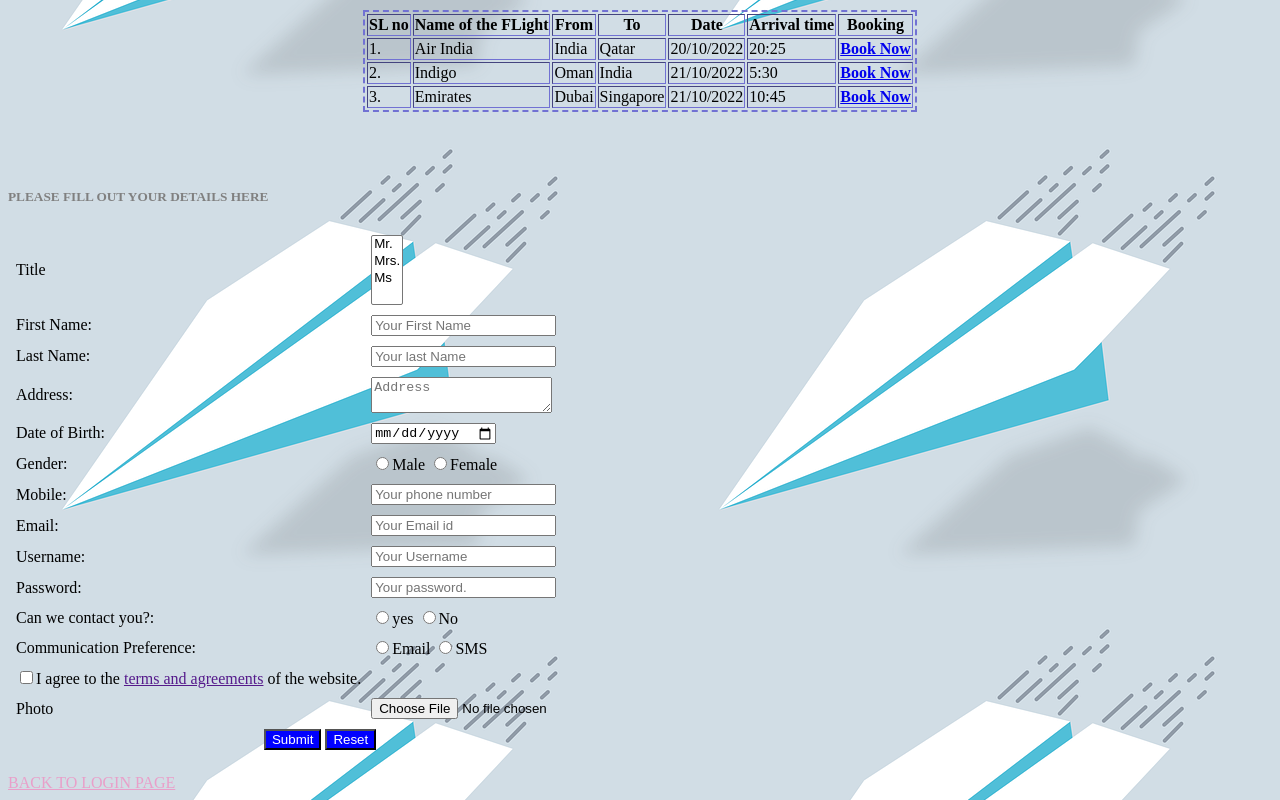
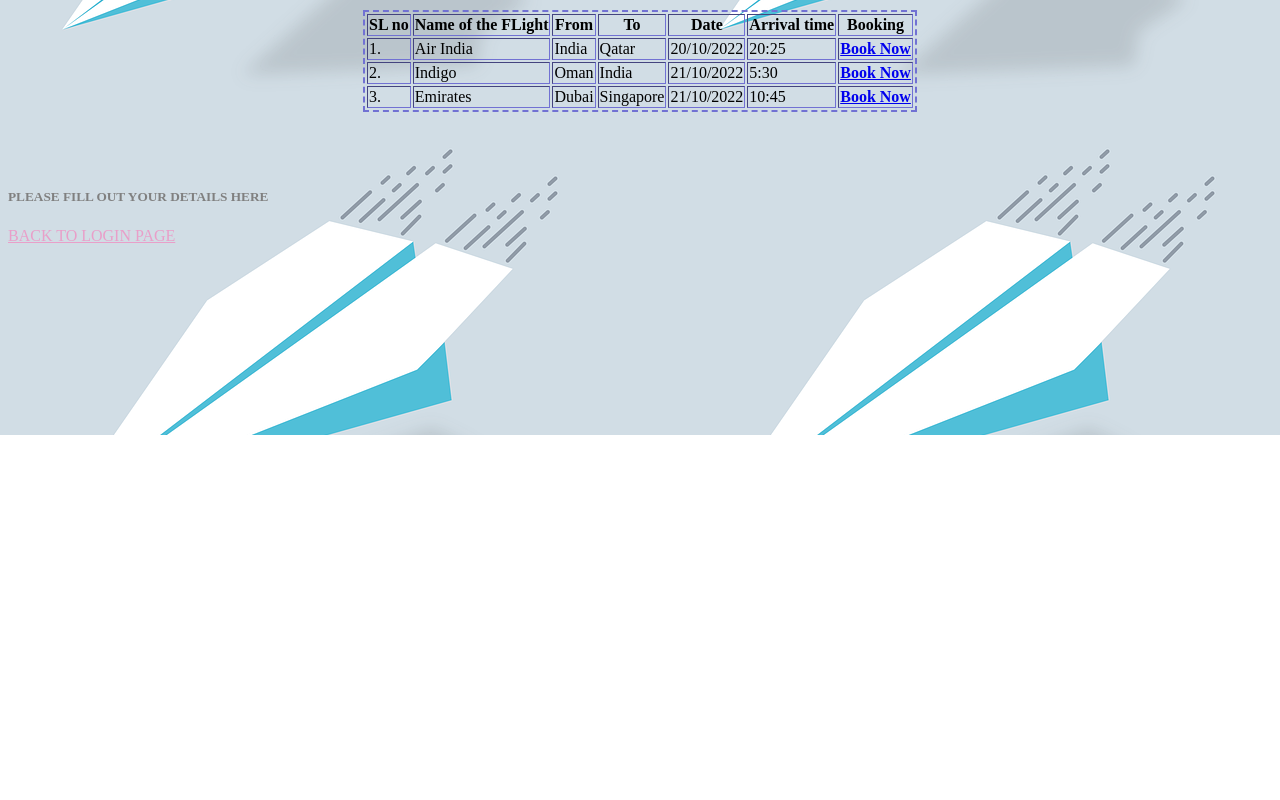
Before and after one commit to mariabenny/FBMS-2, a plain HTML site: page booking.html in a window 1280 px wide. Shown: the part 365-1165 px from the top of the page. After the commit the page ends 800 px from the top, so only its background shows below. Drawn offline with Linux system fonts and the light colour scheme.

Commit message:
first commit

```diff
--- a/booking.html
+++ b/booking.html
@@ -82,153 +82,6 @@
     <h5 style="color:grey">PLEASE FILL OUT YOUR DETAILS HERE</h5>
 
         <!-- form -->
-        <form action="print.html" method="POST">
-            <table cellspacing="6" cellpadding="2">
-                <tr>
-                    <td>
-                        <label for="title">Title</label>
-                    </td>
-                    <td>
-                        <select name="title" id="title" multiple>
-                            <option value="1" >Mr.</option>
-                            <option value="2" >Mrs.</option>
-                            <option value="3" >Ms</option>
-                         </select>
-                    </td>
-                </tr>
-
-                <tr>
-                    <td>
-                        <label for="first name">First Name:</label>
-                    </td>
-                    <td>
-                        <input  type="text" id="firstName" name="firstName"  placeholder="Your First Name"/>
-                    </td>
-                </tr>
-
-                <tr>
-                    <td>
-                        <label for="last name">Last Name:</label>
-                    </td>
-                    <td>
-                        <input  type="text" id="lastName" name="lastName"  placeholder="Your last Name">
-                    </td>
-                </tr>
-
-                <tr>
-                    <td>
-                        <label for="Address">Address:</label>
-                    </td>
-                    <td>
-                        <textarea id="address" name="address"  placeholder="Address" row="6" cols="20"></textarea>
-                    </td>
-                </tr>
-
-                <tr>
-                    <td>
-                        <label for="dob">Date of Birth:</label>
-                    </td>
-                    <td>
-                        <input  type="date" id="dob" name="dob"  placeholder="Your date of birth"/>
-                    </td>
-                </tr>
-
-                <tr>
-                    <td>
-                        <label for="gender">Gender:</label>
-                    </td>
-                    <td>
-                        <input  type="radio" id="male" name="gender"   value="1"/>Male
-                        <input  type="radio" id="female" name="gender"  value="2"/>Female
-                    </td>
-                </tr>
-
-                <tr>
-                    <td>
-                        <label for="mobile">Mobile:</label>
-                    </td>
-                    <td>
-                        <input  type="text" id="mobile" name="mobile"  placeholder="Your phone number"/>
-                    </td>
-                </tr>
-
-                <tr>
-                    <td>
-                        <label for="email">Email:</label>
-                    </td>
-                    <td>
-                        <input  type="email" id="email" name="email"  placeholder="Your Email id"/>
-                    </td>
-                </tr>
-
-                <tr>
-                    <td>
-                        <label for="userName">Username:</label>
-                    </td>
-                    <td>
-                        <input  type="text" id="userName" name="userName"  placeholder="Your Username"/>
-                    </td>
-                </tr>
-
-                <tr>
-                    <td>
-                        <label for="password">Password:</label>
-                    </td>
-                    <td>
-                        <input  type="password" id="password" name="password"  placeholder="Your password."/>
-                    </td>
-                </tr>
-
-                <tr>
-                    <td>
-                        <label for="contactYou">Can we contact you?:</label>
-                    </td>
-                    <td>
-                        <input  type="radio" id="yes" name="contactYou"   value="1"/>yes
-                        <input  type="radio" id="no" name="contactYou"  value="2"/>No
-                    </td>
-                </tr>
-
-                <tr>
-                    <td>
-                        <label for="communication">Communication Preference:</label>
-                    </td>
-                    <td>
-                        <input  type="radio" id="email" name="communication"   value="1"/>Email
-                        <input  type="radio" id="sms" name="communication"  value="2"/>SMS
-                    </td>
-                </tr>
-
-                <tr>
-                    <td>
-                        <input  type="checkbox" id="agree" name="agree"   value="1" aria-colspan="2"/>I agree to the <a href="">terms and agreements</a> of the website.
-                    </td>
-                </tr>
-
-                <tr>
-                    <td>
-                        <label for="photo">Photo</label>
-                    </td>
-                    <td>
-                        <input type="file" id="photofile" name="photofile" accept="image/*,*.pdf"/>
-                    </td>
-                </tr>
-
-                <tr>
-                    <td align="center" colspan="2">
-                        <input type="submit" onClick="javascript:saveData();"  id="submit" name="submit" value="Submit" style="background-color:blue; color:white"; />
-                        <input type="reset" id="reset" value="Reset" style="background-color:blue; color:white";/>
-                    </td>
-                </tr>
-
-
-
-
-
-            </table>
-            <!-- <button style="background-color:blue; color:white;">Submit</button>
-            <button style="background-color:blue; color:white;">Reset</button> -->
-        </form>
 
 <!--Booking from end-->
 <script>
```
Also changed, not shown: bootstrapSample.html (added, +54 -0 lines).
